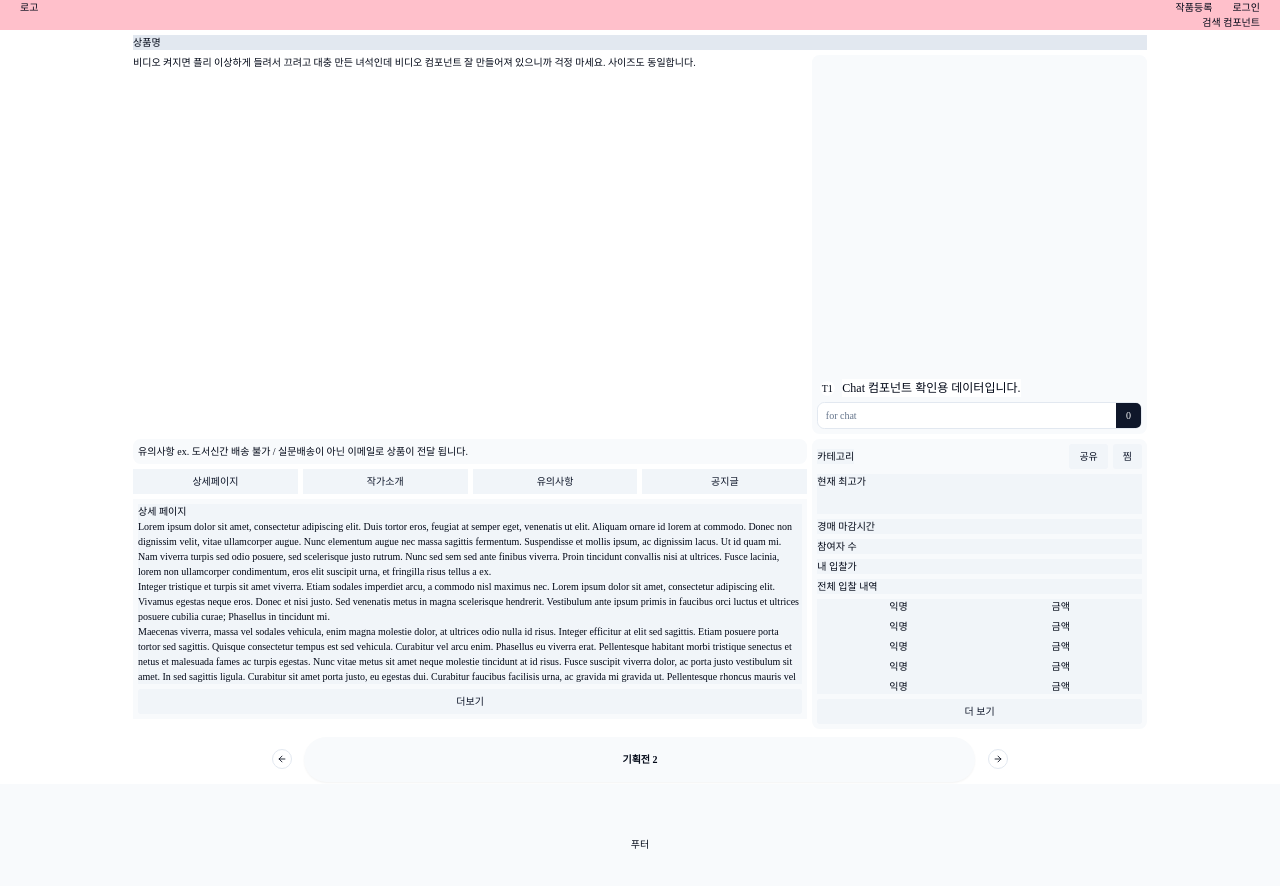
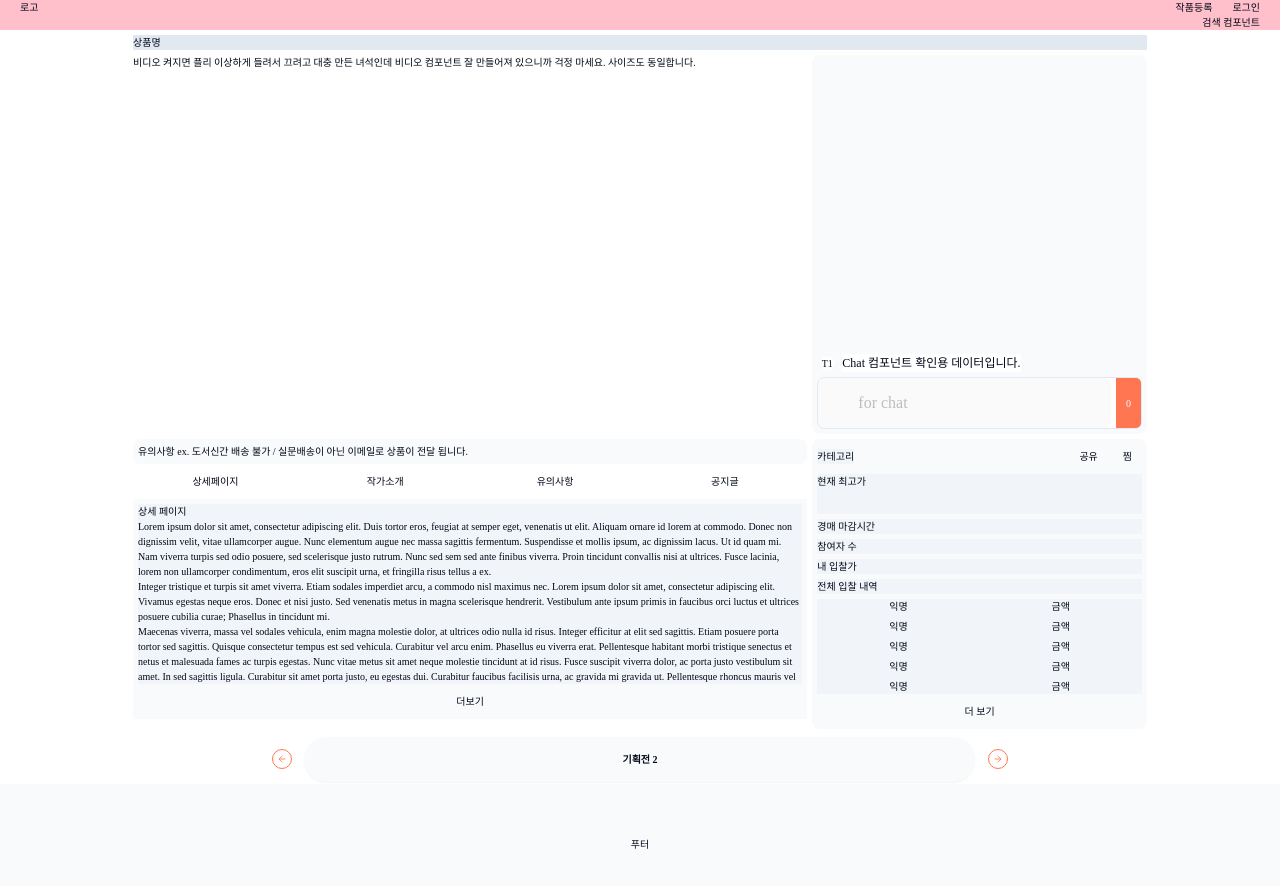
Before and after one commit to Team-YUMU/YUMU-FE, a Next.js app: page /auctionlist/1/live in a window 1280 px wide. Shown: the top 886 px of the page. Built offline with nearby package versions, Linux system fonts and the light colour scheme.

Commit message:
style : 버튼/인풋 ui 커스텀

```diff
--- a/src/components/ui/button.tsx
+++ b/src/components/ui/button.tsx
@@ -9,18 +9,16 @@ const buttonVariants = cva(
   {
     variants: {
       variant: {
-        default: 'bg-primary text-primary-foreground hover:bg-primary/90',
-        destructive: 'bg-destructive text-destructive-foreground hover:bg-destructive/90',
-        outline: 'border border-input bg-background hover:bg-accent hover:text-accent-foreground',
-        secondary: 'bg-secondary text-secondary-foreground hover:bg-secondary/80',
-        ghost: 'hover:bg-accent hover:text-accent-foreground',
-        link: 'text-primary underline-offset-4 hover:underline',
+        default: 'bg-red-F text-white hover:bg-red-F/90',
+        outline: 'border  border-red-F hover:bg-white outline-red-F text-red-F hover:bg-white/90',
+        sns: 'border border-yellow text-black-0 bg-yellow',
       },
       size: {
         default: 'h-10 px-4 py-2',
         sm: 'h-9 rounded-md px-3',
         lg: 'h-11 rounded-md px-8',
         icon: 'h-10 w-10',
+        auth: 'w-[43.8rem] h-[6.4rem]',
       },
     },
     defaultVariants: {
--- a/src/components/ui/input.tsx
+++ b/src/components/ui/input.tsx
@@ -9,7 +9,8 @@ const Input = React.forwardRef<HTMLInputElement, InputProps>(({ className, type,
     <input
       type={type}
       className={cn(
-        'text-sm file:text-sm flex h-10 w-full rounded-md border border-input bg-background px-3 py-2 ring-offset-background file:border-0 file:bg-transparent file:font-medium placeholder:text-muted-foreground focus-visible:outline-none focus-visible:ring-2 focus-visible:ring-ring focus-visible:ring-offset-2 disabled:cursor-not-allowed disabled:opacity-50',
+        `container  h-[5rem] rounded-[0.8rem]  border-[0.1rem] bg-gray-F px-[4rem] py-[1.5rem] text-16-400
+         outline-gray-E placeholder:text-gray-B   focus:bg-white focus:outline-orange-F focus-visible:ring-offset-2`,
         className,
       )}
       ref={ref}
--- a/tailwind.config.ts
+++ b/tailwind.config.ts
@@ -304,6 +304,9 @@ const config = {
           F: '#F4D7DA',
           D: '#D25B68',
         },
+        yellow: {
+          DEFAULT: '#FEE500',
+        },
       },
       borderRadius: {
         lg: 'var(--radius)',
```
Also changed, not shown: public/svgs/KaKao_icon.svg (added).
